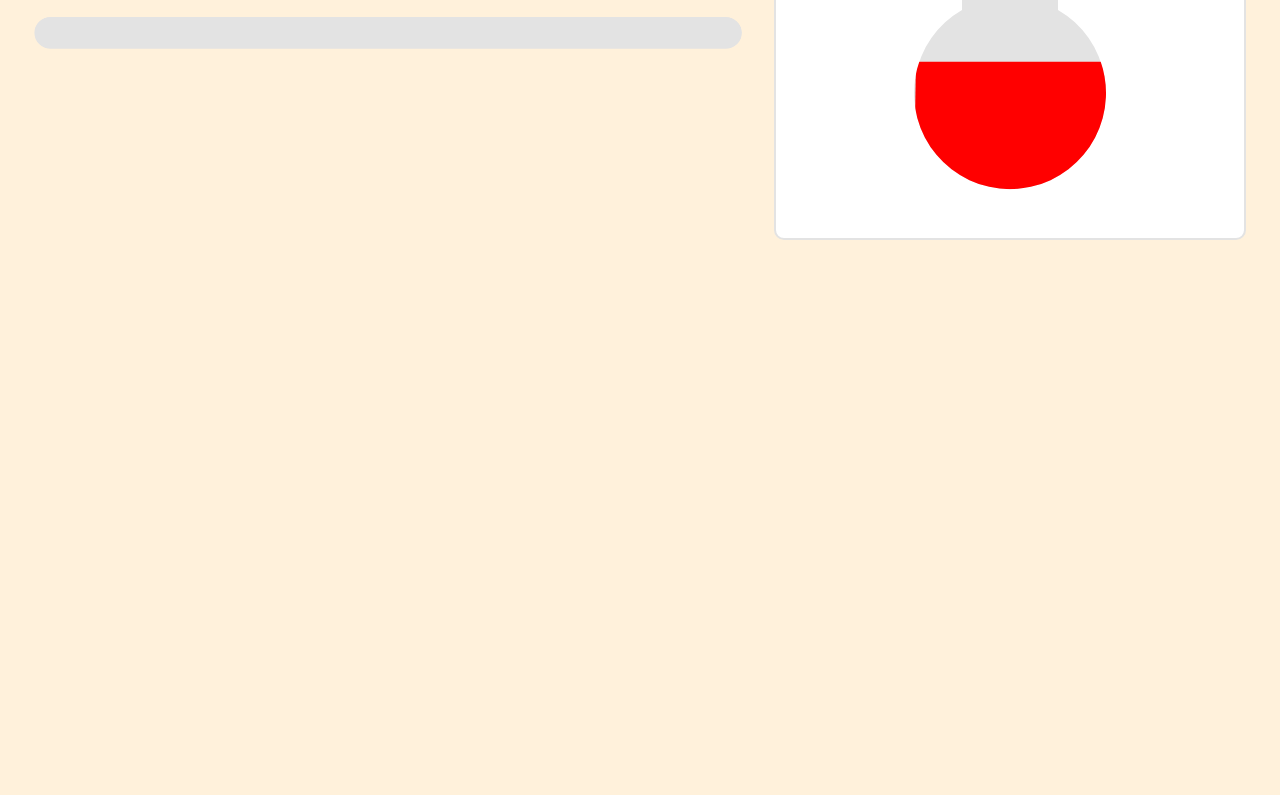
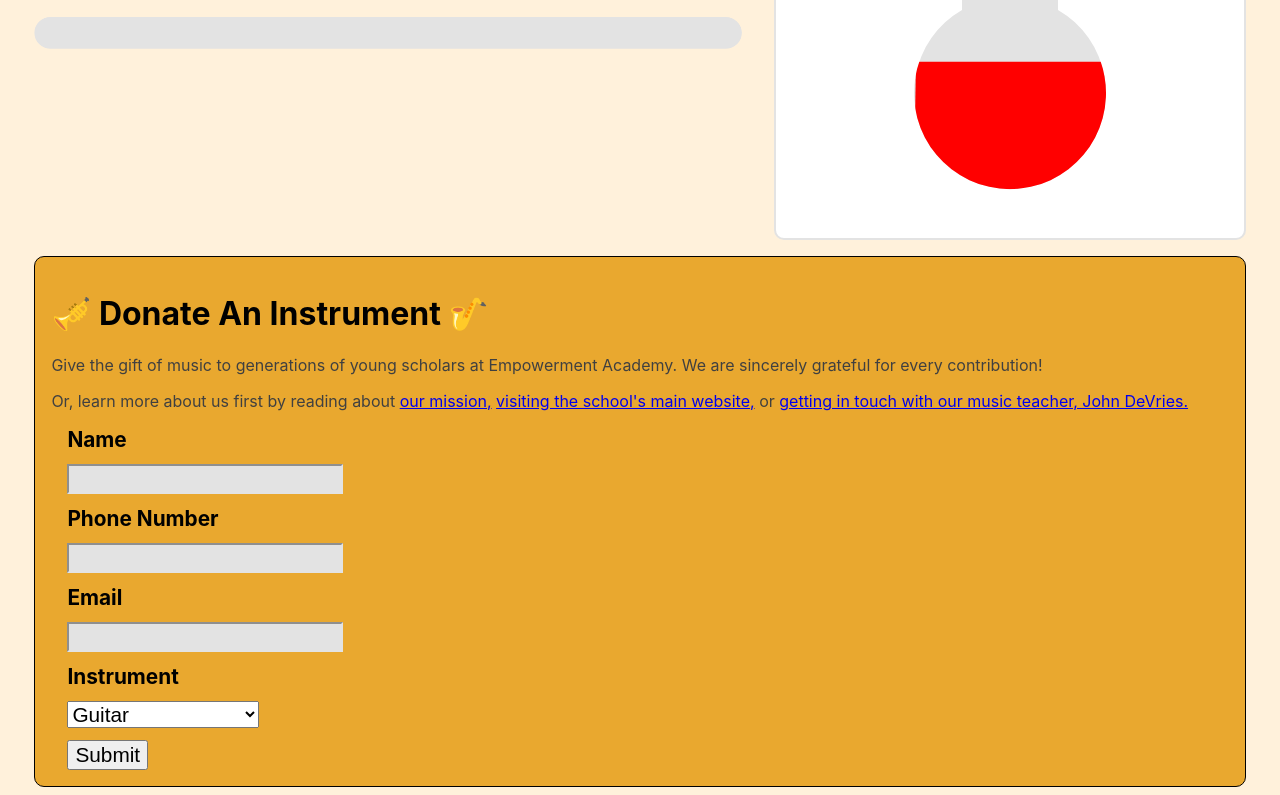
Before and after one commit to jdevries3133/empacad_music, a Next.js app: page / in a window 1280 px wide. Shown: the part 1062-1857 px from the top of the page. Before the commit the page ends 1310 px from the top, so only its background shows below. Built offline with nearby package versions, Linux system fonts and the light colour scheme.

Commit message:
feat: lead form

```diff
--- /dev/null
+++ b/components/instrument_donate_lead_form.jsx
@@ -0,0 +1,105 @@
+import { useState } from "react";
+import styled from "styled-components";
+
+const FormContainer = styled.div`
+  background-color: var(--clr-empacad-yellow);
+  padding: 1em;
+  border-radius: 10px;
+  border: 1px solid black;
+  margin-top: 1rem;
+`;
+
+const Form = styled.form`
+  & > * {
+    margin-top: 12px;
+    margin-left: 1rem;
+    display: block;
+    font-size: 1.3rem;
+  }
+
+  & > label {
+    font-weight: bold;
+  }
+
+  & > input[type="text"],
+  input[type="tel"],
+  input[type="email"] {
+    background-color: var(--clr-progbar);
+    border-color: var(--clr-progbar);
+  }
+`;
+
+export const InstrumentDonateLeadForm = () => {
+  const [values, setValues] = useState({
+    name: "",
+    phone: "",
+    email: "",
+  });
+
+  const submitHandler = (e) => {
+    e.preventDefault();
+  };
+
+  const inputHandler = (value, field) =>
+    setValues({ ...values, [field]: value });
+
+  return (
+    <FormContainer>
+      <h1>🎺 Donate An Instrument 🎷</h1>
+      <p>
+        Give the gift of music to generations of young scholars at Empowerment
+        Academy. We are sincerely grateful for every contribution!
+      </p>
+      <p>
+        Or, learn more about us first by reading about{" "}
+        <a href="#">our mission,</a>{" "}
+        <a
+          href="https://empacad.org/"
+          target="_blanket"
+          rel="noopener noreferrer"
+        >
+          visiting the school's main website,
+        </a>{" "}
+        or{" "}
+        <a href="mailto:jdevries@empacad.org">
+          getting in touch with our music teacher, John DeVries.
+        </a>
+      </p>
+      <Form onSubmit={submitHandler}>
+        <label htmlFor="name">Name</label>
+        <input
+          name="name"
+          type="text"
+          value={values.name}
+          onChange={(e) => inputHandler(e.target.value, "name")}
+        />
+        <label htmlFor="phone">Phone Number</label>
+        <input
+          name="phone"
+          type="tel"
+          value={values.phone}
+          onChange={(e) => inputHandler(e.target.value, "phone")}
+        />
+        <label htmlFor="email">Email</label>
+        <input
+          name="email"
+          type="email"
+          value={values.email}
+          onChange={(e) => inputHandler(e.target.value, "email")}
+        />
+        <label htmlFor="instrument">Instrument</label>
+        <select name="instrument">
+          <option value="Guitar">Guitar</option>
+          <option value="Ukulele">Ukulele</option>
+          <option value="Flute">Flute</option>
+          <option value="Clarinet">Clarinet</option>
+          <option value="Alto Saxophone">Alto Saxophone</option>
+          <option value="Trumpet">Trumpet</option>
+          <option value="Trombone">Trombone</option>
+          <option value="Drums or Drumset">Drums or Drumset</option>
+        </select>
+        <input type="submit" value="Submit" />
+      </Form>
+    </FormContainer>
+  );
+};
--- a/pages/index.js
+++ b/pages/index.js
@@ -1,7 +1,12 @@
 import Head from "next/head";
 import styled from "styled-components";
 
-import { Sidebar, Header, InstrumentDriveProgress } from "../components";
+import {
+  Sidebar,
+  Header,
+  InstrumentDriveProgress,
+  InstrumentDonateLeadForm,
+} from "../components";
 import { useFundraiserProgress } from "../hooks";
 
 const PageWrapper = styled.div`
@@ -10,7 +15,7 @@ const PageWrapper = styled.div`
   background-color: var(--clr-background);
 `;
 
-const MainContent = styled.div`
+const InstrumentDriveContainer = styled.div`
   margin-top: 2rem;
   display: grid;
   grid-template-columns: 3fr 2fr;
@@ -38,10 +43,11 @@ export default function Home() {
       </Head>
 
       <Header />
-      <MainContent>
+      <InstrumentDriveContainer>
         <InstrumentDriveProgress progress={progress} />
         <Sidebar progress={progress} />
-      </MainContent>
+      </InstrumentDriveContainer>
+      <InstrumentDonateLeadForm />
     </PageWrapper>
   );
 }
--- a/styles/globals.css
+++ b/styles/globals.css
@@ -7,6 +7,7 @@
   --clr-background: hsl(36deg 100% 93%);
   --clr-progbar: hsl(0deg 0% 89%);
   --clr-grey-text: hsl(0deg 0% 25%);
+  --clr-empacad-yellow: hsl(39deg 81% 55%);
   --font-stack: -apple-system, BlinkMacSystemFont, "Segoe UI", Roboto, Oxygen,
     Ubuntu, Cantarell, "Open Sans", "Helvetica Neue", sans-serif;
 }
```
Also changed, not shown: components/index.js (+9 -3 lines).
